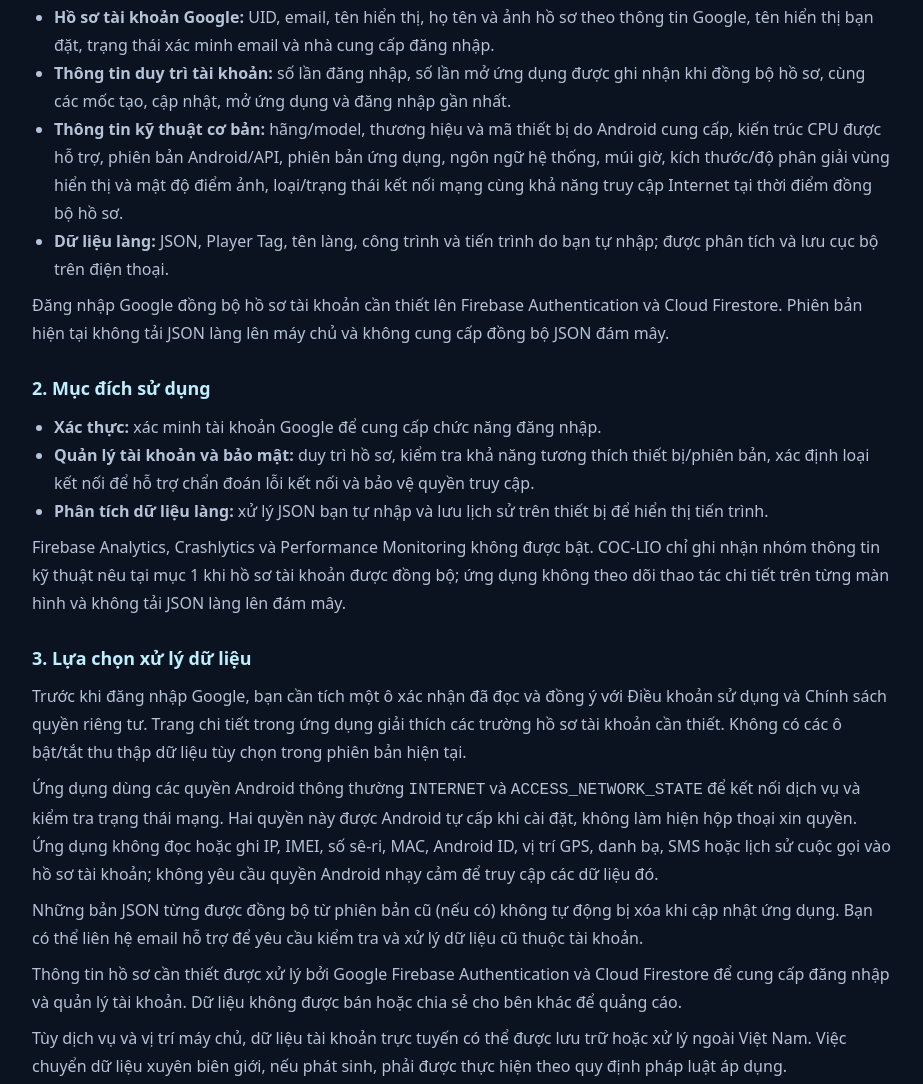
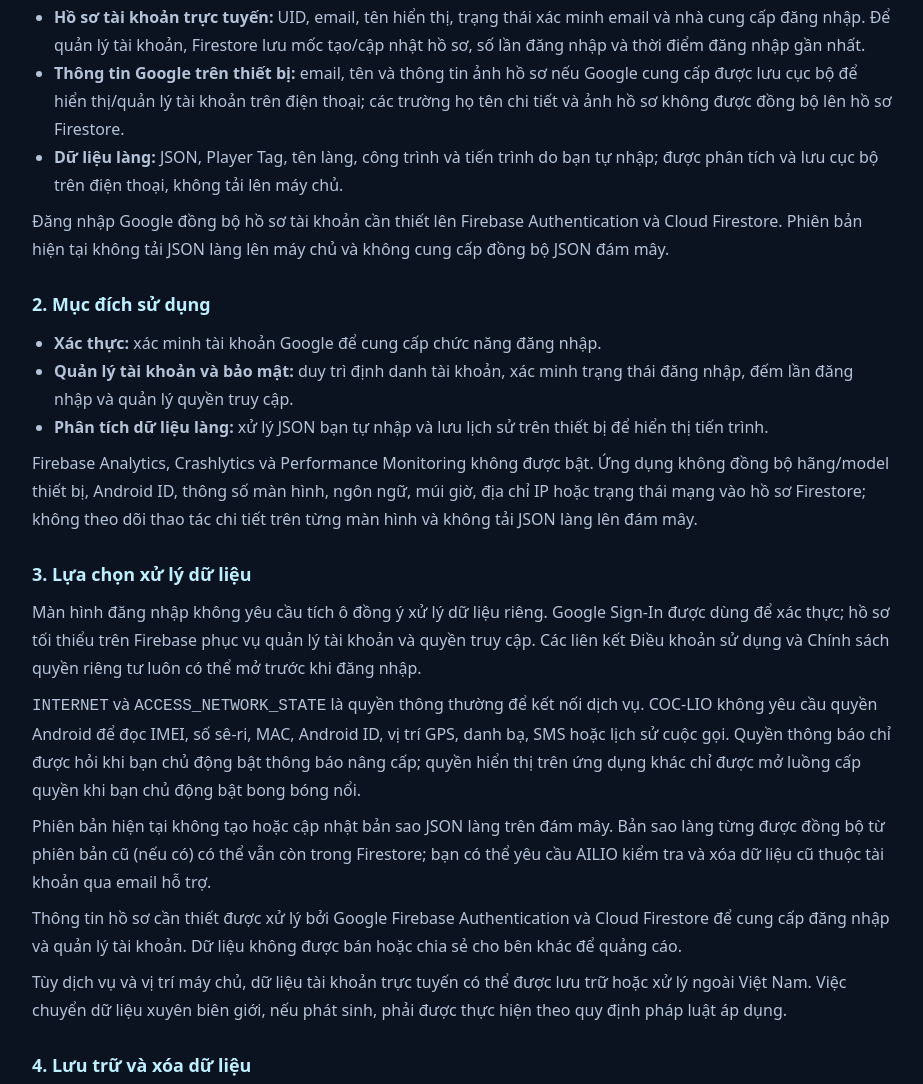
Before and after one commit to HUY-HOA/COC-LIO, a plain HTML site: page website/privacy.html in a window 1280 px wide. Shown: the part 454-1538 px from the top of the page, without its empty margins (178-1101 px from the left). Drawn offline with Linux system fonts and the light colour scheme.

Commit message:
Update privacy notice for minimal account-only processing

```diff
--- a/website/privacy.html
+++ b/website/privacy.html
@@ -18,7 +18,7 @@
 <body>
   <header><div class="wrap"><a class="brand" href="/">AILIO</a> · <a href="/">Trang chủ COC-LIO</a></div></header>
   <main class="wrap">
-    <p class="meta">Có hiệu lực từ ngày 20 tháng 11 năm 2026 · Cập nhật lần cuối: 20 tháng 11 năm 2026</p>
+    <p class="meta">Có hiệu lực từ ngày 21 tháng 11 năm 2026 · Cập nhật lần cuối: 21 tháng 11 năm 2026</p>
     <h1>Chính sách bảo vệ dữ liệu và quyền riêng tư</h1>
     <p>Chính sách này giải thích cách dữ liệu được xử lý và bảo vệ khi bạn sử dụng ứng dụng Android COC-LIO do thương hiệu <strong>AILIO</strong> vận hành. AILIO là đầu mối tiếp nhận các yêu cầu và câu hỏi liên quan đến dữ liệu cá nhân.</p>
     <div class="callout">
@@ -27,25 +27,24 @@
 
     <h2>1. Dữ liệu được xử lý</h2>
     <ul>
-      <li><strong>Hồ sơ tài khoản Google:</strong> UID, email, tên hiển thị, họ tên và ảnh hồ sơ theo thông tin Google, tên hiển thị bạn đặt, trạng thái xác minh email và nhà cung cấp đăng nhập.</li>
-      <li><strong>Thông tin duy trì tài khoản:</strong> số lần đăng nhập, số lần mở ứng dụng được ghi nhận khi đồng bộ hồ sơ, cùng các mốc tạo, cập nhật, mở ứng dụng và đăng nhập gần nhất.</li>
-      <li><strong>Thông tin kỹ thuật cơ bản:</strong> hãng/model, thương hiệu và mã thiết bị do Android cung cấp, kiến trúc CPU được hỗ trợ, phiên bản Android/API, phiên bản ứng dụng, ngôn ngữ hệ thống, múi giờ, kích thước/độ phân giải vùng hiển thị và mật độ điểm ảnh, loại/trạng thái kết nối mạng cùng khả năng truy cập Internet tại thời điểm đồng bộ hồ sơ.</li>
-      <li><strong>Dữ liệu làng:</strong> JSON, Player Tag, tên làng, công trình và tiến trình do bạn tự nhập; được phân tích và lưu cục bộ trên điện thoại.</li>
+      <li><strong>Hồ sơ tài khoản trực tuyến:</strong> UID, email, tên hiển thị, trạng thái xác minh email và nhà cung cấp đăng nhập. Để quản lý tài khoản, Firestore lưu mốc tạo/cập nhật hồ sơ, số lần đăng nhập và thời điểm đăng nhập gần nhất.</li>
+      <li><strong>Thông tin Google trên thiết bị:</strong> email, tên và thông tin ảnh hồ sơ nếu Google cung cấp được lưu cục bộ để hiển thị/quản lý tài khoản trên điện thoại; các trường họ tên chi tiết và ảnh hồ sơ không được đồng bộ lên hồ sơ Firestore.</li>
+      <li><strong>Dữ liệu làng:</strong> JSON, Player Tag, tên làng, công trình và tiến trình do bạn tự nhập; được phân tích và lưu cục bộ trên điện thoại, không tải lên máy chủ.</li>
     </ul>
     <p>Đăng nhập Google đồng bộ hồ sơ tài khoản cần thiết lên Firebase Authentication và Cloud Firestore. Phiên bản hiện tại không tải JSON làng lên máy chủ và không cung cấp đồng bộ JSON đám mây.</p>
 
     <h2>2. Mục đích sử dụng</h2>
     <ul>
       <li><strong>Xác thực:</strong> xác minh tài khoản Google để cung cấp chức năng đăng nhập.</li>
-      <li><strong>Quản lý tài khoản và bảo mật:</strong> duy trì hồ sơ, kiểm tra khả năng tương thích thiết bị/phiên bản, xác định loại kết nối để hỗ trợ chẩn đoán lỗi kết nối và bảo vệ quyền truy cập.</li>
+      <li><strong>Quản lý tài khoản và bảo mật:</strong> duy trì định danh tài khoản, xác minh trạng thái đăng nhập, đếm lần đăng nhập và quản lý quyền truy cập.</li>
       <li><strong>Phân tích dữ liệu làng:</strong> xử lý JSON bạn tự nhập và lưu lịch sử trên thiết bị để hiển thị tiến trình.</li>
     </ul>
-    <p>Firebase Analytics, Crashlytics và Performance Monitoring không được bật. COC-LIO chỉ ghi nhận nhóm thông tin kỹ thuật nêu tại mục 1 khi hồ sơ tài khoản được đồng bộ; ứng dụng không theo dõi thao tác chi tiết trên từng màn hình và không tải JSON làng lên đám mây.</p>
+    <p>Firebase Analytics, Crashlytics và Performance Monitoring không được bật. Ứng dụng không đồng bộ hãng/model thiết bị, Android ID, thông số màn hình, ngôn ngữ, múi giờ, địa chỉ IP hoặc trạng thái mạng vào hồ sơ Firestore; không theo dõi thao tác chi tiết trên từng màn hình và không tải JSON làng lên đám mây.</p>
 
     <h2>3. Lựa chọn xử lý dữ liệu</h2>
-    <p>Trước khi đăng nhập Google, bạn cần tích một ô xác nhận đã đọc và đồng ý với Điều khoản sử dụng và Chính sách quyền riêng tư. Trang chi tiết trong ứng dụng giải thích các trường hồ sơ tài khoản cần thiết. Không có các ô bật/tắt thu thập dữ liệu tùy chọn trong phiên bản hiện tại.</p>
-    <p>Ứng dụng dùng các quyền Android thông thường <code>INTERNET</code> và <code>ACCESS_NETWORK_STATE</code> để kết nối dịch vụ và kiểm tra trạng thái mạng. Hai quyền này được Android tự cấp khi cài đặt, không làm hiện hộp thoại xin quyền. Ứng dụng không đọc hoặc ghi IP, IMEI, số sê-ri, MAC, Android ID, vị trí GPS, danh bạ, SMS hoặc lịch sử cuộc gọi vào hồ sơ tài khoản; không yêu cầu quyền Android nhạy cảm để truy cập các dữ liệu đó.</p>
-    <p>Những bản JSON từng được đồng bộ từ phiên bản cũ (nếu có) không tự động bị xóa khi cập nhật ứng dụng. Bạn có thể liên hệ email hỗ trợ để yêu cầu kiểm tra và xử lý dữ liệu cũ thuộc tài khoản.</p>
+    <p>Màn hình đăng nhập không yêu cầu tích ô đồng ý xử lý dữ liệu riêng. Google Sign-In được dùng để xác thực; hồ sơ tối thiểu trên Firebase phục vụ quản lý tài khoản và quyền truy cập. Các liên kết Điều khoản sử dụng và Chính sách quyền riêng tư luôn có thể mở trước khi đăng nhập.</p>
+    <p><code>INTERNET</code> và <code>ACCESS_NETWORK_STATE</code> là quyền thông thường để kết nối dịch vụ. COC-LIO không yêu cầu quyền Android để đọc IMEI, số sê-ri, MAC, Android ID, vị trí GPS, danh bạ, SMS hoặc lịch sử cuộc gọi. Quyền thông báo chỉ được hỏi khi bạn chủ động bật thông báo nâng cấp; quyền hiển thị trên ứng dụng khác chỉ được mở luồng cấp quyền khi bạn chủ động bật bong bóng nổi.</p>
+    <p>Phiên bản hiện tại không tạo hoặc cập nhật bản sao JSON làng trên đám mây. Bản sao làng từng được đồng bộ từ phiên bản cũ (nếu có) có thể vẫn còn trong Firestore; bạn có thể yêu cầu AILIO kiểm tra và xóa dữ liệu cũ thuộc tài khoản qua email hỗ trợ.</p>
     <p>Thông tin hồ sơ cần thiết được xử lý bởi Google Firebase Authentication và Cloud Firestore để cung cấp đăng nhập và quản lý tài khoản. Dữ liệu không được bán hoặc chia sẻ cho bên khác để quảng cáo.</p>
     <p>Tùy dịch vụ và vị trí máy chủ, dữ liệu tài khoản trực tuyến có thể được lưu trữ hoặc xử lý ngoài Việt Nam. Việc chuyển dữ liệu xuyên biên giới, nếu phát sinh, phải được thực hiện theo quy định pháp luật áp dụng.</p>
 
```
